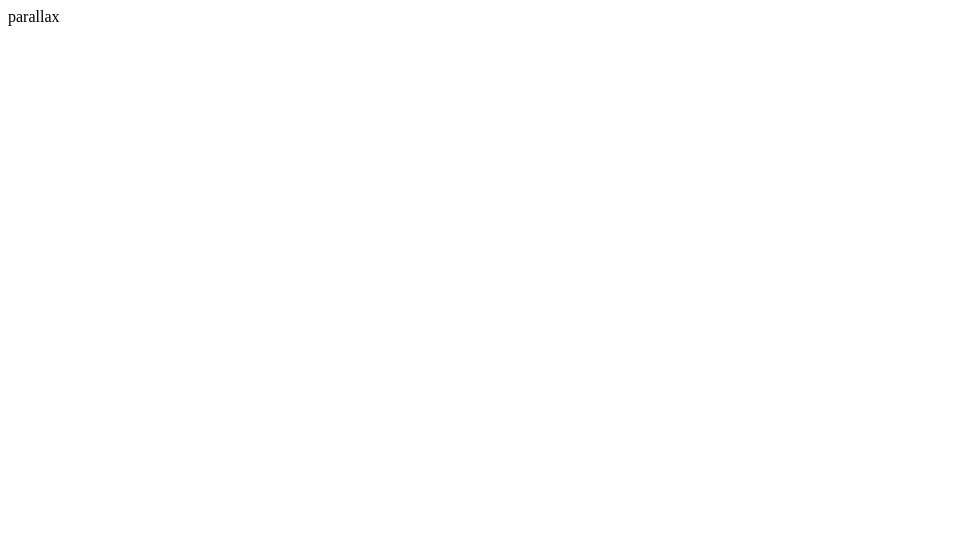
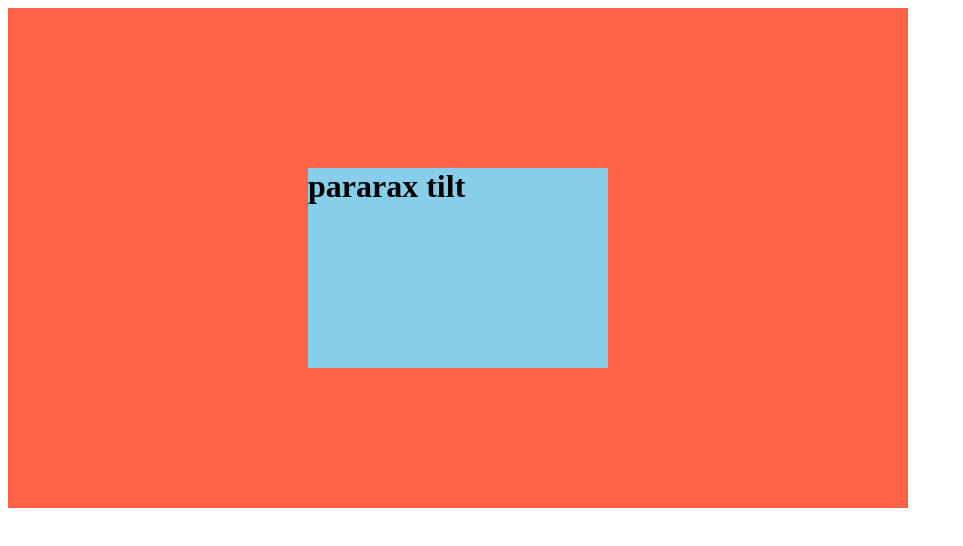
Before and after one commit to halhal23/design, a React (Create React App) app in the folder front/: page /parallaxTilt in a window 1280 px wide. Shown: the top 546 px of the page, without its empty margins (0-963 px from the left). Built offline with nearby package versions, Linux system fonts and the light colour scheme.

Commit message:
impliment parallax tilt

```diff
--- a/front/src/pages/ParallaxTilt.tsx
+++ b/front/src/pages/ParallaxTilt.tsx
@@ -1,7 +1,33 @@
 import React from 'react'
+import Tilt from 'react-parallax-tilt'
 
 const ParallaxTilt: React.FC = () => {
-  return <div>parallax</div>
+  const wrapperStyle = {
+    height: '500px',
+    width: '900px',
+    backgroundColor: 'tomato',
+    display: 'flex',
+    justifyContent: 'center',
+    alignItems: 'center',
+  }
+  return (
+    <div>
+      <Tilt tiltReverse>
+        <div style={wrapperStyle}>
+          <Tilt>
+            <div
+              style={{
+                height: '200px',
+                width: '300px',
+                background: 'skyblue',
+              }}>
+              <h1>pararax tilt</h1>
+            </div>
+          </Tilt>
+        </div>
+      </Tilt>
+    </div>
+  )
 }
 
 export default ParallaxTilt
```
